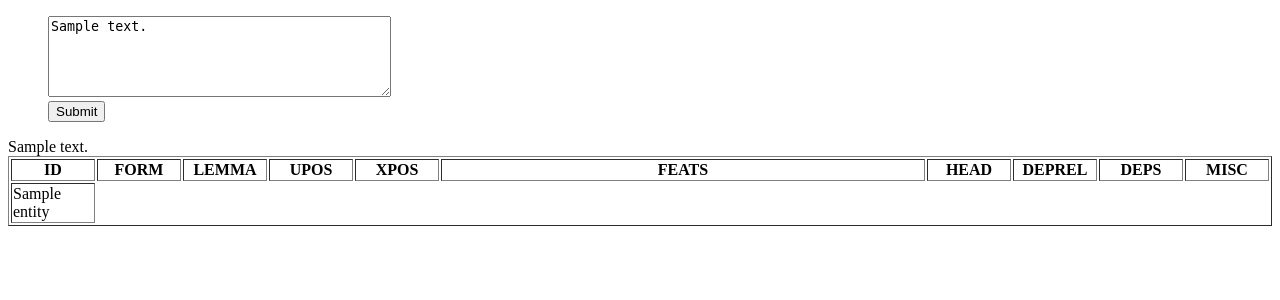
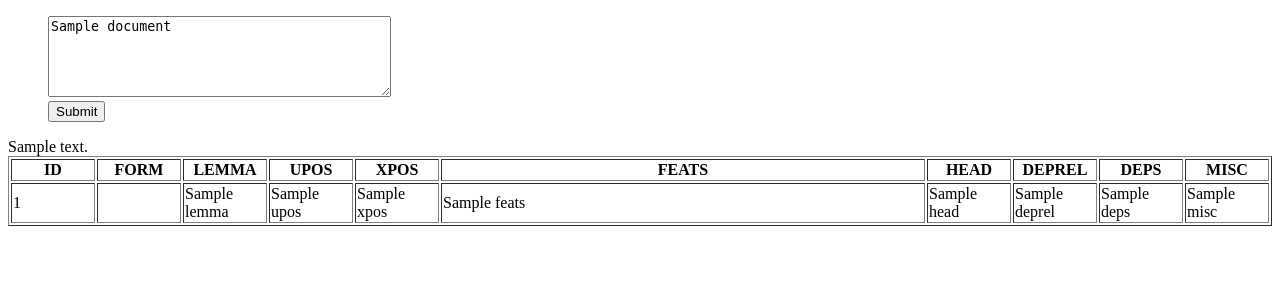
Before and after one commit to takuyakubo/stanfordNLP_EnglishParserServer, a Flask app: template templates/parse.html in a window 1280 px wide. Shown: the top 300 px of the page. Run offline with Flask 2, Linux system fonts and the light colour scheme; the template is opened without the code that fills it: most values are stand-ins (such as "Sample title", 1, 10 or a date in 2020).

Commit message:
refactoring

```diff
--- a/server.py
+++ b/server.py
@@ -1,4 +1,4 @@
-from flask import Flask, request, render_template
+from flask import Flask, request, jsonify, render_template
 import stanfordnlp
 
 from download_model import DEFAULT_MODEL_DIR
@@ -20,60 +20,77 @@
 
         return cls(document=val)
 
-    def __init__(self, document=None, status=200, e_msg=None):
+    def __init__(self, document='', status=200, e_msg=None):
 
-        self.document = document
         self.e_msg = e_msg
         self.status = status
 
-    def get_sentence_conll(self):
+        self.document = document
+        self.sentences = []
+
+        if status == 200:
+            self.clear_args()
+            self.set_data()
+
+    def clear_args(self):
+        if self.document:
+            self.document = self.document.strip()
+
+    def set_data(self):
+        if not self.document:
+            return
         doc = nlp(self.document)
-        return doc.conll_file.conll_as_string()
+        tokens = []
+        text_ = []
+        for token in doc.conll_file.conll_as_string().split('\n'):
+            token_ = token.split('\t')
+            if len(token_) == 1:
+                if tokens:
+                    self.sentences.append({
+                        'tokens': tokens,
+                        'text': ' '.join(text_),
+                    })
+
+                tokens = []
+                text_ = []
+            else:
+                token_d = {
+                    'id': token_[0],
+                    'form': token_[1],
+                    'lemma': token_[2],
+                    'upos': token_[3],
+                    'xpos': token_[4],
+                    'feats': token_[5],
+                    'head': token_[6],
+                    'deprel': token_[7],
+                    'deps': token_[8],
+                    'misc': token_[9],
+                }
+                tokens.append(token_d)
+                text_.append(token_[1])
+
+    def get_data_as_dict(self):
+        return {
+            'document': self.document,
+            'sentences': self.sentences
+        }
 
     def return_content(self):
         if self.status != 200:
             return self.e_msg, self.status
-        return self.get_sentence_conll(), self.status
+        return jsonify(self.get_data_as_dict()), self.status
 
 
-def data_(form):
-    obj = form.create_with_param(request.args)
+@app.route('/api', methods=['GET'])
+def return_tmp_data():
+    obj = DocumentView.create_with_param(request.args)
     return obj.return_content()
 
 
 @app.route('/', methods=['GET'])
-def return_tmp_data():
-    return data_(DocumentView)
-
-
-@app.route('/parse', methods=['GET'])
 def parse():
-    text = request.args.get('text', '')
-    data = dict(text=text)
-    if text:
-        data['sentences'] = []
-        doc = nlp(text)
-        tokens = []
-        text_ = []
-        for token in doc.conll_file.conll_as_string().split('\n')[:-1]:
-            token_ = token.split('\t')
-            if len(token_) == 1:
-                data['sentences'].append({
-                    'tokens': tokens,
-                    'text': ' '.join(text_),
-                })
-
-                tokens = []
-                text_ = []
-            else:
-                tokens.append(token_)
-                text_.append(token_[1])
-        else:
-            if tokens:
-                data['sentences'].append({
-                    'tokens': tokens,
-                    'text': ' '.join(text_),
-                })
+    obj = DocumentView.create_with_param(request.args)
+    data = obj.get_data_as_dict()
     return render_template('parse.html', data=data)
 
 
--- a/templates/parse.html
+++ b/templates/parse.html
@@ -2,12 +2,12 @@
 <html lang="en">
 <head>
     <meta charset="UTF-8">
-    <title>Title</title>
+    <title>Parse Document</title>
 </head>
 <body>
     <form action="{{ url_for('parse') }}" method=get>
       <dl>
-        <dd><textarea name=text rows=5 cols=40>{{data.text}}</textarea>
+        <dd><textarea name=document rows=5 cols=40>{{data.document}}</textarea>
         <dd><input type=submit value=Submit>
       </dl>
     </form>
@@ -30,9 +30,16 @@
   </tr>
     {% for token in sentence.tokens %}
   <tr>
-      {% for entity in token %}
-    <td>{{entity}}</td>
-      {% endfor %}
+      <td>{{token.id}}</td>
+      <td>{{token.form}}</td>
+      <td>{{token.lemma}}</td>
+      <td>{{token.upos}}</td>
+      <td>{{token.xpos}}</td>
+      <td>{{token.feats}}</td>
+      <td>{{token.head}}</td>
+      <td>{{token.deprel}}</td>
+      <td>{{token.deps}}</td>
+      <td>{{token.misc}}</td>
   </tr>
     {% endfor %}
   </table>
```
Also changed, not shown: README.md.
